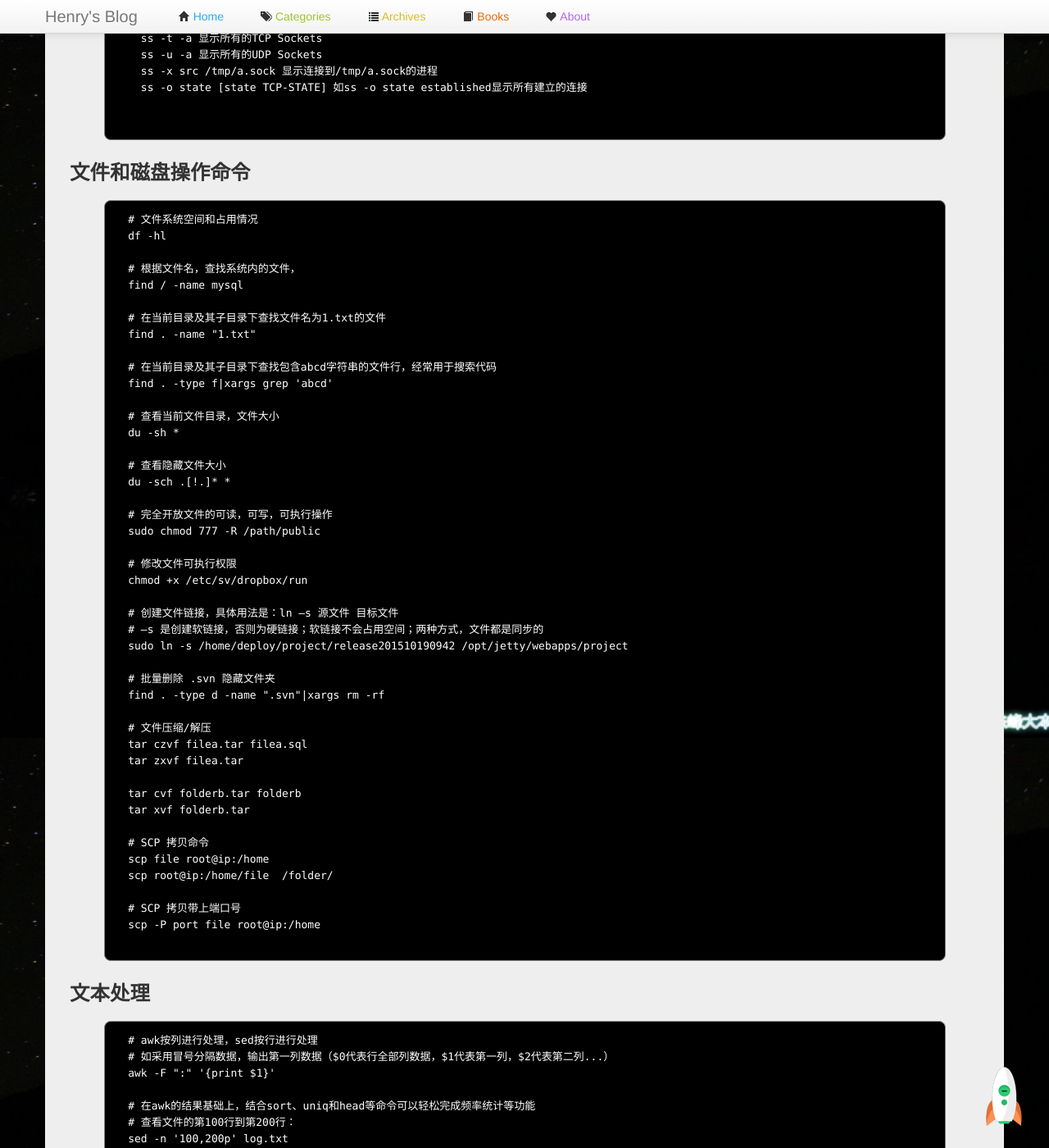
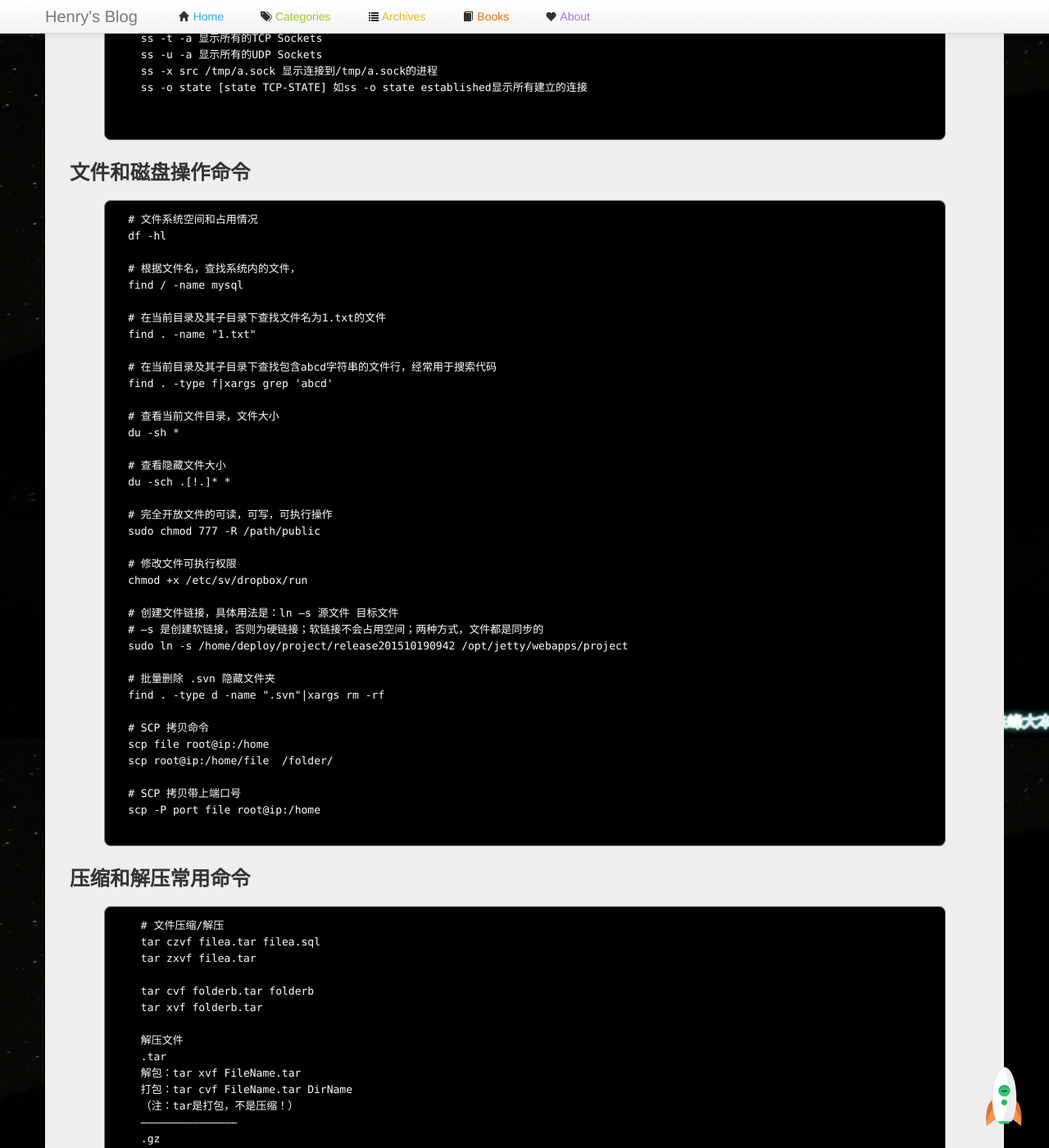
Before and after one commit to manageyp/manageyp.github.com, a Jekyll site: the page built from _posts/2015-04-10-useful-commands-for-linux-newbies.html, in a window 1280 px wide and 1400 px high, scrolled down 1800 px. Shown: the whole window at 82% size. Built offline with Jekyll 4.4.1, drawn with Linux system fonts in a browser that asks for light colours; comment, search, counter and statistics services are not loaded; some of the changed text lies outside the part shown.

Commit message:
[Change] useful-commands-for-linux-newbies

```diff
--- a/_posts/2015-04-10-useful-commands-for-linux-newbies.html
+++ b/_posts/2015-04-10-useful-commands-for-linux-newbies.html
@@ -150,6 +143,68 @@ record_on: 2015-04-10
   scp -P port file root@ip:/home
   </pre>
 </p>
+
+<h3>压缩和解压常用命令</h3>
+<p>
+  <pre class="prettyprint lang-html">
+    # 文件压缩/解压
+    tar czvf filea.tar filea.sql
+    tar zxvf filea.tar
+
+    tar cvf folderb.tar folderb
+    tar xvf folderb.tar
+
+    解压文件
+    .tar
+    解包：tar xvf FileName.tar
+    打包：tar cvf FileName.tar DirName
+    （注：tar是打包，不是压缩！）
+    ———————————————
+    .gz
+    解压1：gunzip FileName.gz
+    解压2：gzip -d FileName.gz
+    压缩：gzip FileName
+    ———————————————
+    .tar.gz 和 .tgz
+    解压：tar zxvf FileName.tar.gz
+    压缩：tar zcvf FileName.tar.gz DirName
+    ———————————————
+    .bz2
+    解压1：bzip2 -d FileName.bz2
+    解压2：bunzip2 FileName.bz2
+    压缩： bzip2 -z FileName
+
+    .tar.bz2
+    解压：tar jxvf FileName.tar.bz2
+    压缩：tar jcvf FileName.tar.bz2 DirName
+    ———————————————
+    .bz
+    解压1：bzip2 -d FileName.bz
+    解压2：bunzip2 FileName.bz
+    压缩：未知
+    ———————————————
+    .tar.bz
+    解压：tar jxvf FileName.tar.bz
+    压缩：未知
+    ———————————————
+    .Z
+    解压：uncompress FileName.Z
+    压缩：compress FileName
+
+    .tar.Z
+    解压：tar Zxvf FileName.tar.Z
+    压缩：tar Zcvf FileName.tar.Z DirName
+    ———————————————
+    .zip
+    解压：unzip FileName.zip
+    压缩：zip FileName.zip DirName
+    ———————————————
+    .rar
+    解压：rar x FileName.rar
+    压缩：rar a FileName.rar DirName
+  </pre>
+</p>
+
 
 <h3>文本处理</h3>
 <p>
```
Also changed, not shown: other parts of _posts/2015-04-10-useful-commands-for-linux-newbies.html (+0 -7 lines).
